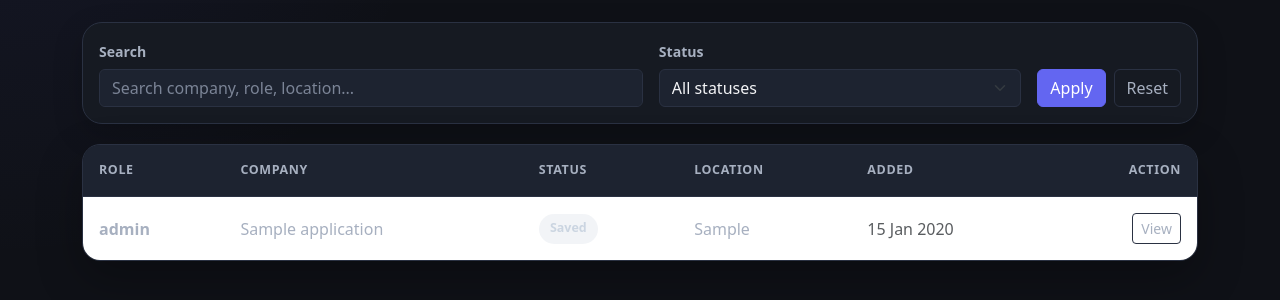
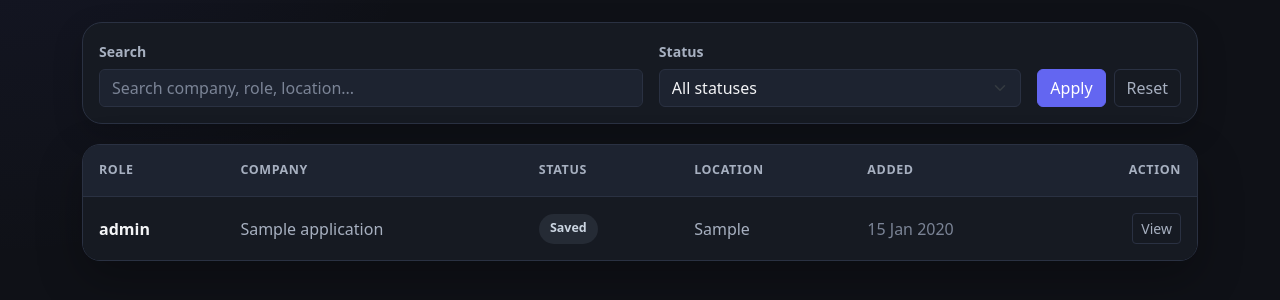
Before and after one commit to AtramAniket/career_os, a Flask app: page /applications/ in a window 1280 px wide. Shown: the part 187-487 px from the top of the page. Run offline with Flask 3, Linux system fonts and the light colour scheme; a user stored in the database is signed in; tables that the repository leaves empty hold one stand-in row (values such as "Sample post").

Commit message:
updated css

```diff
--- a/app/static/css/applications.css
+++ b/app/static/css/applications.css
@@ -809,3 +809,58 @@
     width: 100%;
   }
 }
+/* ---------- Bootstrap Table Dark Mode Overrides ---------- */
+/*
+   Bootstrap's .table class applies its own CSS variables for row
+   backgrounds and text color. These overrides keep the applications
+   list table consistent with the dark Career OS theme.
+*/
+.applications-table {
+  --bs-table-bg: transparent;
+  --bs-table-color: var(--text-secondary);
+  --bs-table-border-color: var(--border-soft);
+  --bs-table-hover-bg: rgba(99, 102, 241, 0.08);
+  --bs-table-hover-color: var(--text-primary);
+  color: var(--text-secondary);
+  margin-bottom: 0;
+}
+
+.applications-table thead,
+.applications-table thead tr,
+.applications-table thead th {
+  background: var(--bg-tertiary);
+  color: var(--text-secondary);
+}
+
+.applications-table tbody,
+.applications-table tbody tr,
+.applications-table tbody td {
+  background: var(--bg-secondary);
+  color: var(--text-secondary);
+}
+
+.applications-table tbody tr:hover,
+.applications-table tbody tr:hover td {
+  background: rgba(99, 102, 241, 0.08);
+  color: var(--text-primary);
+}
+
+.applications-table .fw-semibold {
+  color: var(--text-primary);
+}
+
+.applications-table .text-muted {
+  color: var(--text-muted) !important;
+}
+
+.applications-table .btn-outline-secondary {
+  color: var(--text-secondary);
+  border-color: var(--border-color);
+  background: transparent;
+}
+
+.applications-table .btn-outline-secondary:hover {
+  color: var(--text-primary);
+  border-color: rgba(129, 140, 248, 0.55);
+  background: rgba(99, 102, 241, 0.12);
+}
```
